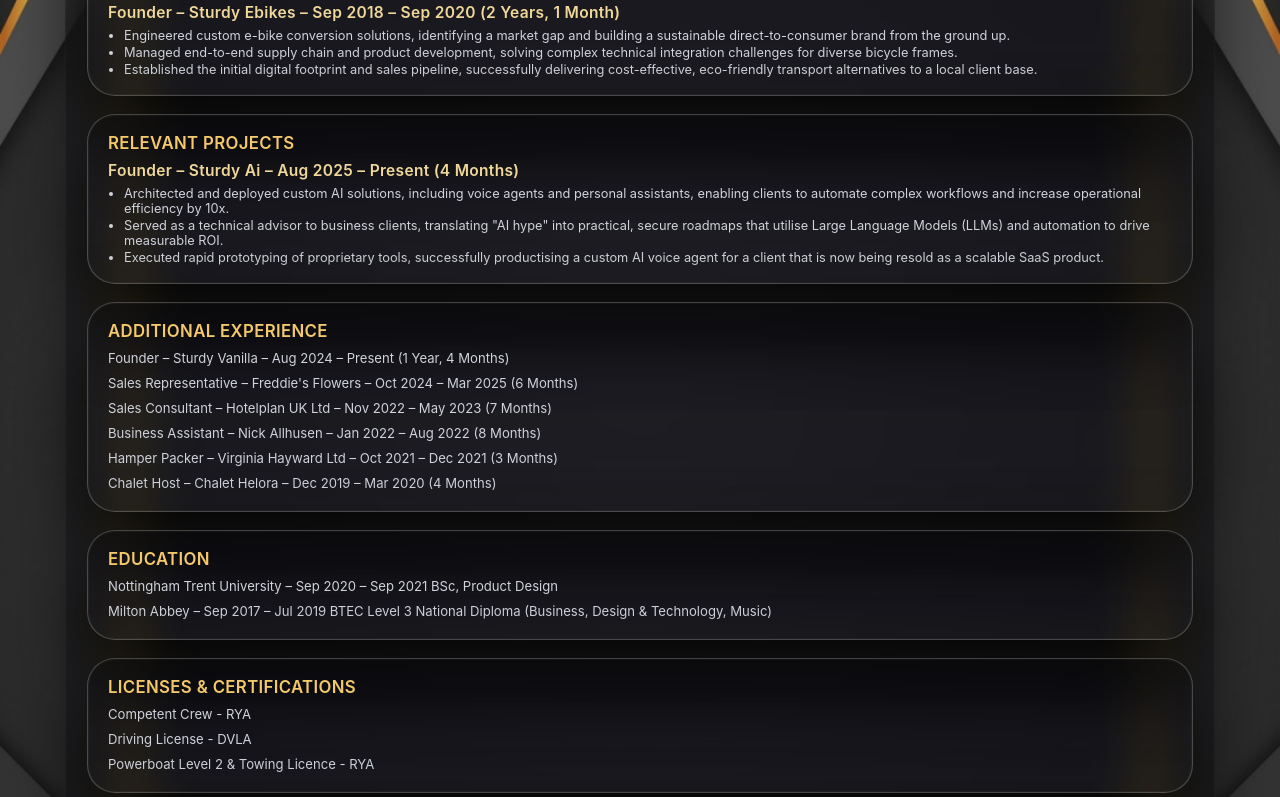
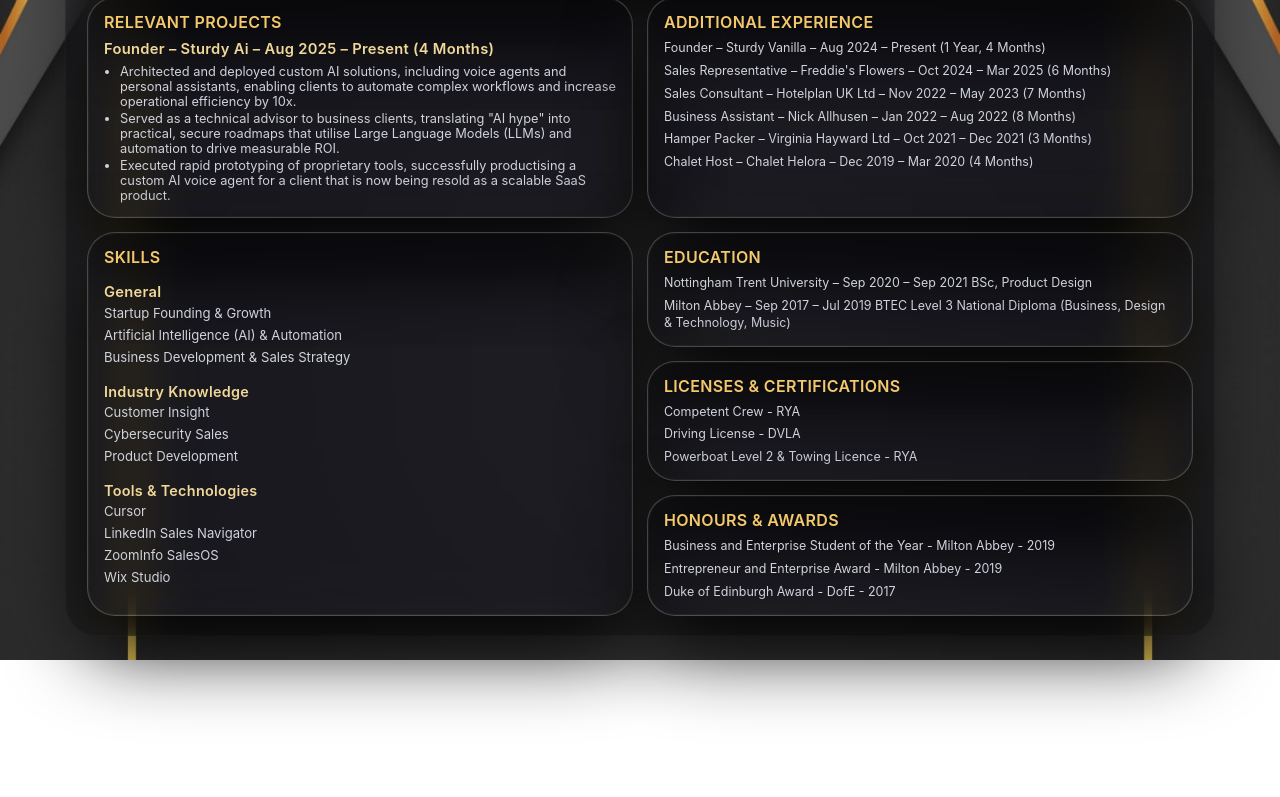
Before and after one commit to joesturdy01/cv, a plain HTML site: page index.html in a window 1280 px wide. Shown: the part 523-1320 px from the top of the page. After the commit the page ends 1183 px from the top, so only its background shows below. Drawn offline with Linux system fonts and the light colour scheme; a web font is replaced by a local one.

Commit message:
Refine layout spacing

```diff
--- a/index.html
+++ b/index.html
@@ -100,7 +100,7 @@
         box-shadow: inset 0 0 0 1px rgba(255, 255, 255, 0.04),
           0 32px 80px rgba(0, 0, 0, 0.95);
         border: 1px solid var(--border-subtle);
-        padding: 18px 20px;
+        padding: 14px 16px;
         overflow: hidden;
         transition: transform 220ms ease, box-shadow 220ms ease,
           border-color 220ms ease;
@@ -122,25 +122,25 @@
       }
 
       h1 {
-        font-size: 1.8rem;
+        font-size: 1.7rem;
       }
 
       h2 {
-        font-size: 1.05rem;
+        font-size: 1rem;
         text-transform: uppercase;
         color: var(--gold);
       }
 
       h3 {
-        font-size: 0.97rem;
+        font-size: 0.92rem;
         color: var(--gold-soft);
       }
 
       p {
         margin: 0;
         color: var(--text-muted);
-        font-size: 0.82rem;
-        line-height: 1.45;
+        font-size: 0.78rem;
+        line-height: 1.35;
       }
 
       /* Consistent spacing inside cards */
@@ -346,8 +346,8 @@
       /* ---------- Main Grid ---------- */
       .card-grid {
         display: grid;
-        grid-template-columns: 1fr;
-        gap: 18px;
+        grid-template-columns: repeat(2, minmax(0, 1fr));
+        gap: 14px;
         width: 100%;
         height: 100%;
         border-radius: 32px;
@@ -356,10 +356,18 @@
         backdrop-filter: blur(24px) saturate(150%);
         -webkit-backdrop-filter: blur(24px) saturate(150%);
         box-shadow: inset 0 0 0 1px rgba(255, 255, 255, 0.04);
+        margin: 0 auto;
+        justify-items: center;
       }
 
       .card-grid > .glass-card {
         height: 100%;
+        width: 100%;
+      }
+
+      .skills-card {
+        grid-row: span 3;
+        align-self: stretch;
       }
 
       .card-span-2 {
@@ -562,15 +570,16 @@
       /* ---------- Skills Card ---------- */
       .skills-layout {
         display: flex;
-        flex-direction: column;
+        flex-wrap: wrap;
         gap: 12px;
         margin-top: 10px;
+        align-items: flex-start;
       }
 
       .skills-list {
         display: flex;
         flex-direction: column;
-        gap: 10px;
+        gap: 6px;
       }
 
       .skill-item {
@@ -590,11 +599,20 @@
       }
 
       .skills-general {
-        grid-column: 1 / -1;
+        flex-basis: 100%;
       }
 
       .skills-column .skills-list {
         margin-top: 4px;
+      }
+
+      .skills-column {
+        flex: 1 1 0;
+        min-width: 220px;
+      }
+
+      .skills-tools {
+        flex-basis: 100%;
       }
 
       /* ---------- Education & Misc ---------- */
@@ -631,9 +649,17 @@
           height: auto;
         }
 
-        .card-grid,
+        .card-grid {
+          grid-template-columns: 1fr;
+        }
+
         .personal-info-layout {
-          grid-template-columns: 1fr;
+          flex-direction: column;
+          align-items: flex-start;
+        }
+
+        .skills-column {
+          min-width: 100%;
         }
       }
 
@@ -668,7 +694,7 @@
         body {
           display: block !important;
           margin: 0 !important;
-          padding: 12mm 10mm 14mm !important;
+          padding: 10mm 9mm 12mm !important;
           background: none !important;
           color: #ffffff !important;
         }
@@ -692,8 +718,8 @@
 
         .card-grid {
           background: rgba(8, 8, 16, 0.12) !important;
-          padding: 22px 26px !important;
-          gap: 22px !important;
+          padding: 18px 20px !important;
+          gap: 16px !important;
           box-shadow: inset 0 0 0 1px rgba(255, 255, 255, 0.04);
         }
 
@@ -703,7 +729,7 @@
           -webkit-backdrop-filter: blur(24px) saturate(150%) !important;
           border-color: rgba(255, 255, 255, 0.18) !important;
           box-shadow: 0 24px 60px rgba(0, 0, 0, 0.75) !important;
-          padding: 22px 24px !important;
+          padding: 18px 20px !important;
         }
 
         /* Avoid sections being split awkwardly across pages */
@@ -719,7 +745,7 @@
       <div class="cv-shell-inner">
         <div class="card-grid">
           <!-- Personal Info -->
-          <section class="glass-card card-span-2">
+          <section class="glass-card">
             <div class="personal-info-layout">
               <div class="avatar-circle" aria-hidden="true">
                 <div class="avatar-inner">
@@ -746,7 +772,7 @@
           </section>
 
           <!-- Summary -->
-          <section class="glass-card card-span-2">
+          <section class="glass-card">
             <h2>Summary</h2>
             <p>
               Pragmatic AI Solutions Architect and Founder with a proven track record of bridging the gap between technical AI implementation and business value. Expertise in architecting scalable AI-powered platforms and driving enterprise adoption through clear technical communication and client advisory. Committed to leveraging entrepreneurial agility and deep commercial acumen to deploy secure, high-impact AI solutions.
@@ -798,7 +824,7 @@
           </section>
 
           <!-- Relevant Projects -->
-          <section class="glass-card card-span-2">
+          <section class="glass-card">
             <h2>Relevant Projects</h2>
 
             <h3>Founder – Sturdy Ai – Aug 2025 – Present (4 Months)</h3>
@@ -817,7 +843,7 @@
           </section>
 
           <!-- Additional Experience -->
-          <section class="glass-card card-span-2">
+          <section class="glass-card">
             <h2>Additional Experience</h2>
             <p>Founder – Sturdy Vanilla – Aug 2024 – Present (1 Year, 4 Months)</p>
             <p>Sales Representative – Freddie's Flowers – Oct 2024 – Mar 2025 (6 Months)</p>
@@ -827,23 +853,8 @@
             <p>Chalet Host – Chalet Helora – Dec 2019 – Mar 2020 (4 Months)</p>
           </section>
 
-          <!-- Education -->
-          <section class="glass-card">
-            <h2>Education</h2>
-            <p>Nottingham Trent University – Sep 2020 – Sep 2021 BSc, Product Design</p>
-            <p>Milton Abbey – Sep 2017 – Jul 2019 BTEC Level 3 National Diploma (Business, Design &amp; Technology, Music)</p>
-          </section>
-
-          <!-- Licenses & Certifications -->
-          <section class="glass-card">
-            <h2>Licenses &amp; Certifications</h2>
-            <p>Competent Crew - RYA</p>
-            <p>Driving License - DVLA</p>
-            <p>Powerboat Level 2 &amp; Towing Licence - RYA</p>
-          </section>
-
           <!-- Skills -->
-          <section class="glass-card card-span-2">
+          <section class="glass-card skills-card">
             <h2>Skills</h2>
             <div class="skills-layout">
               <div class="skills-general">
@@ -880,7 +891,7 @@
                 </div>
               </div>
 
-              <div class="skills-column">
+              <div class="skills-column skills-tools">
                 <h3>Tools &amp; Technologies</h3>
                 <div class="skills-list">
                   <div class="skill-item">
@@ -903,8 +914,23 @@
             </div>
           </section>
 
+          <!-- Education -->
+          <section class="glass-card">
+            <h2>Education</h2>
+            <p>Nottingham Trent University – Sep 2020 – Sep 2021 BSc, Product Design</p>
+            <p>Milton Abbey – Sep 2017 – Jul 2019 BTEC Level 3 National Diploma (Business, Design &amp; Technology, Music)</p>
+          </section>
+
+          <!-- Licenses & Certifications -->
+          <section class="glass-card">
+            <h2>Licenses &amp; Certifications</h2>
+            <p>Competent Crew - RYA</p>
+            <p>Driving License - DVLA</p>
+            <p>Powerboat Level 2 &amp; Towing Licence - RYA</p>
+          </section>
+
           <!-- Honours & Awards -->
-          <section class="glass-card card-span-2">
+          <section class="glass-card">
             <h2>Honours &amp; Awards</h2>
             <p>Business and Enterprise Student of the Year - Milton Abbey - 2019</p>
             <p>Entrepreneur and Enterprise Award - Milton Abbey - 2019</p>
```
